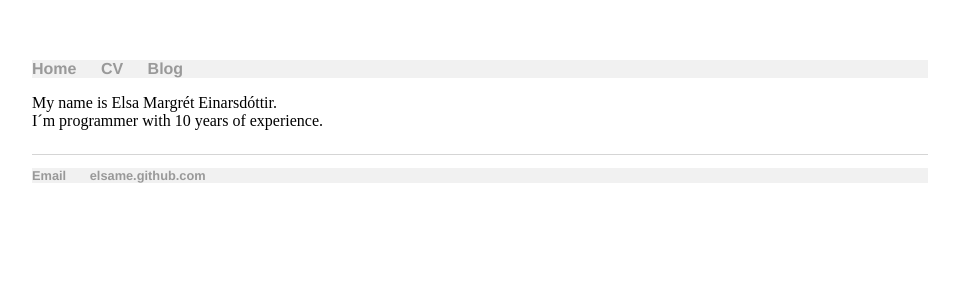
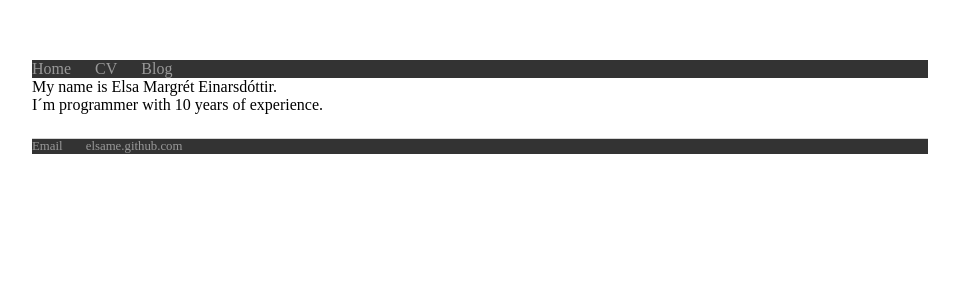
Before and after one commit to elsame/elsame.github.io, a Jekyll site: the page built from index.html, in a window 1280 px wide. Shown: the top 300 px of the page, without its empty margins (160-1119 px from the left). Built offline with Jekyll 4.4.1, drawn with Linux system fonts in a browser that asks for light colours.

Commit message:
Update main.css

```diff
--- a/css/main.css
+++ b/css/main.css
@@ -3,11 +3,11 @@ body {
     width: 70%;
 }
 nav ul, footer ul {
-    font-family:'Helvetica', 'Arial', 'Sans-Serif';
-    padding: 0px;
-    list-style: none;
-    font-weight: bold;
-    background-color: #f1f1f1;
+  list-style-type: none;
+  margin: 0;
+  padding: 0;
+  overflow: hidden;
+  background-color: #333;
 }
 nav ul li, footer ul li {
     display: inline;
```
